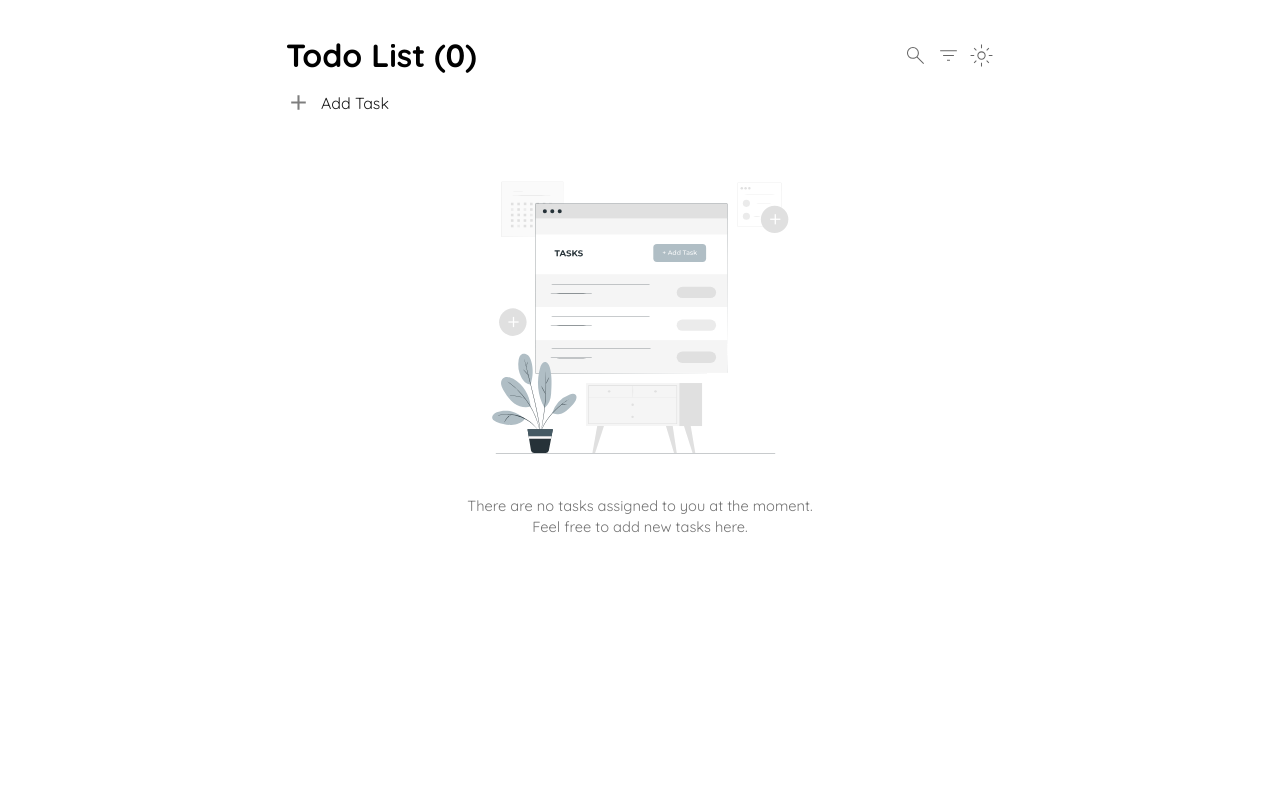
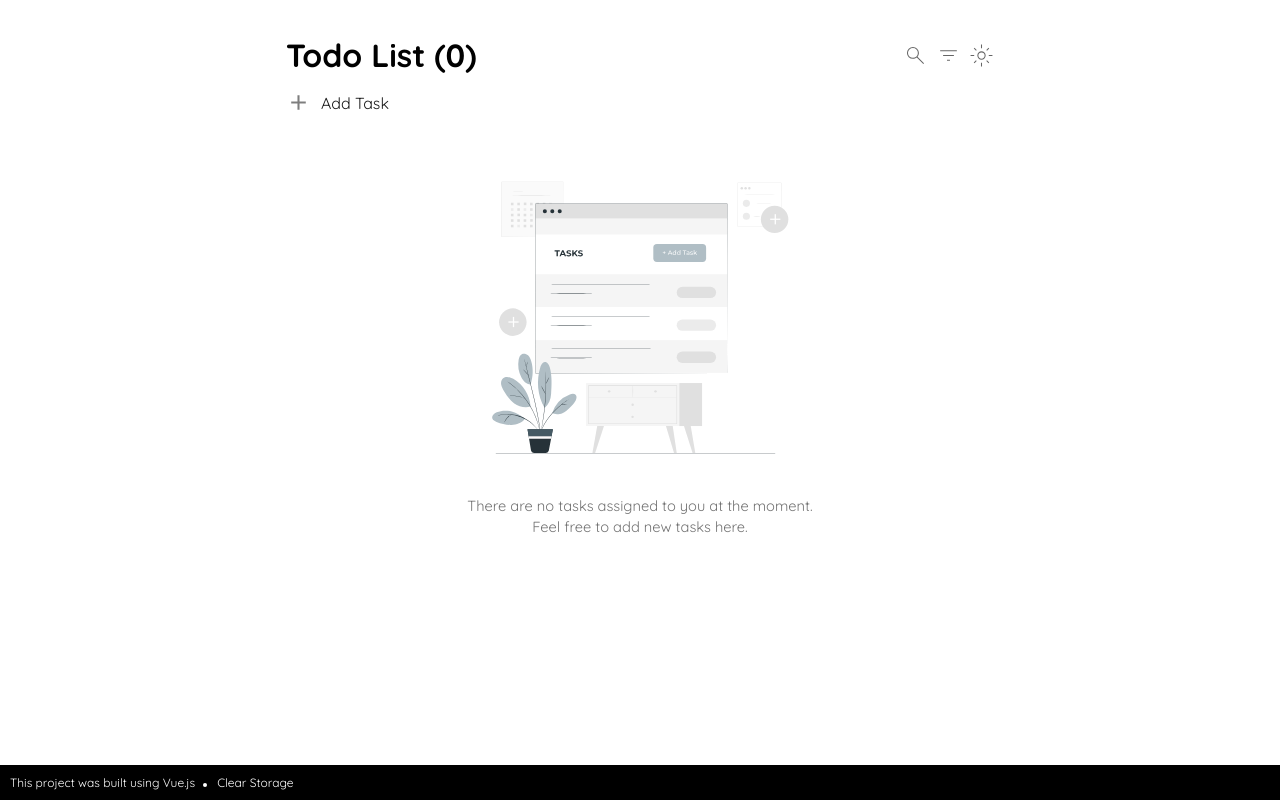
Before and after one commit to arjunkandel91/todo.app.vue, a Vue app: page / in a window 1280 px wide. Built offline with nearby package versions, Linux system fonts and the light colour scheme.

Commit message:
few updates related to styling

```diff
--- a/src/components/TodoWrap.vue
+++ b/src/components/TodoWrap.vue
@@ -2,4 +2,9 @@
     <div class="todo-app">
         <slot></slot>
     </div>
+
+    <div class="info">
+        <a href="https://github.com/arjunkandel91/todo.app.vue" target="_blank">This project was built using Vue.js</a>
+        <a href="#!" id="ClearStorage">Clear Storage</a>
+    </div>
 </template>
```
